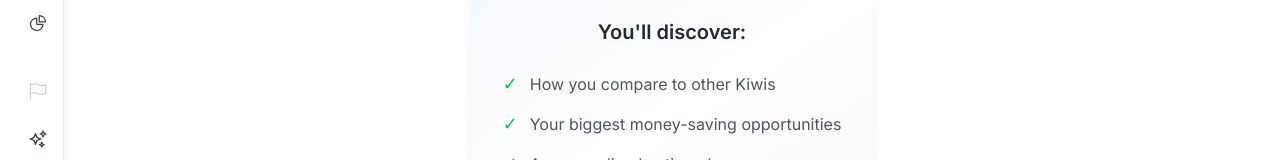
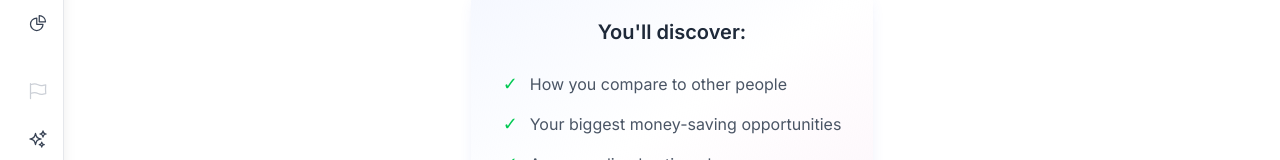
Before and after one commit to fstrauf/txApp, a Next.js app: page /personal-finance in a window 1280 px wide. Shown: the part 489-649 px from the top of the page. Built offline with nearby package versions, Linux system fonts and the light colour scheme; no server answers.

Commit message:
kiwi naming

```diff
--- a/src/app/personal-finance/screens/IncomeScreen.tsx
+++ b/src/app/personal-finance/screens/IncomeScreen.tsx
@@ -75,7 +75,7 @@ const IncomeScreen: React.FC = () => {
           What's your monthly take-home income?
         </h1>
         <p className="text-xl text-gray-600 max-w-2xl mx-auto">
-          After tax, KiwiSaver, and student loan payments
+          After tax, retirement funds, and student loan payments
         </p>
       </div>
 
--- a/src/app/personal-finance/screens/SavingsScreen.tsx
+++ b/src/app/personal-finance/screens/SavingsScreen.tsx
@@ -126,7 +126,7 @@ const SavingsScreen: React.FC = () => {
           </div>
         </div>
         <p className="text-xs text-gray-500 mt-3 italic">
-          Don't include retirement accounts (KiwiSaver) or long-term investments that are hard to access
+          Don't include retirement accounts or long-term investments that are hard to access
         </p>
       </Box>
 
--- a/src/app/personal-finance/screens/WelcomeScreen.tsx
+++ b/src/app/personal-finance/screens/WelcomeScreen.tsx
@@ -40,7 +40,7 @@ const WelcomeScreen: React.FC = () => {
         <h3 className="text-xl font-semibold text-gray-800 mb-6">You'll discover:</h3>
         <ul className="text-base text-gray-600 space-y-3 text-left">
           {[
-            "How you compare to other Kiwis",
+            "How you compare to other people",
             "Your biggest money-saving opportunities",
             "A personalized action plan",
             "Timeline to reach your goals"
```
